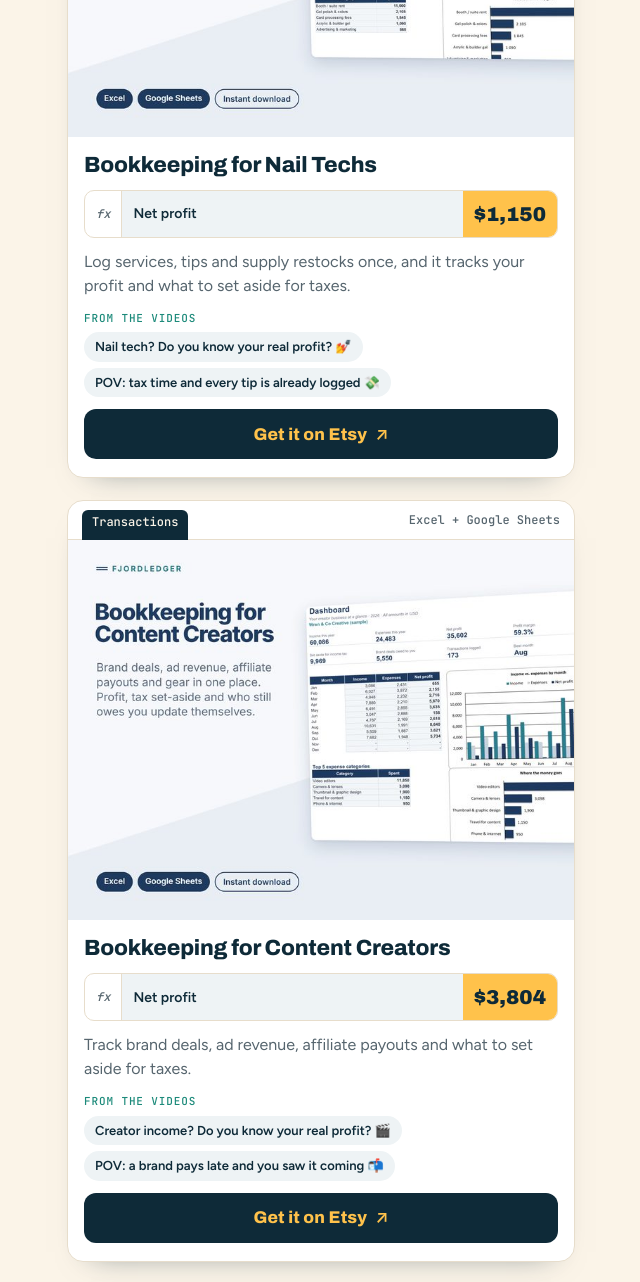
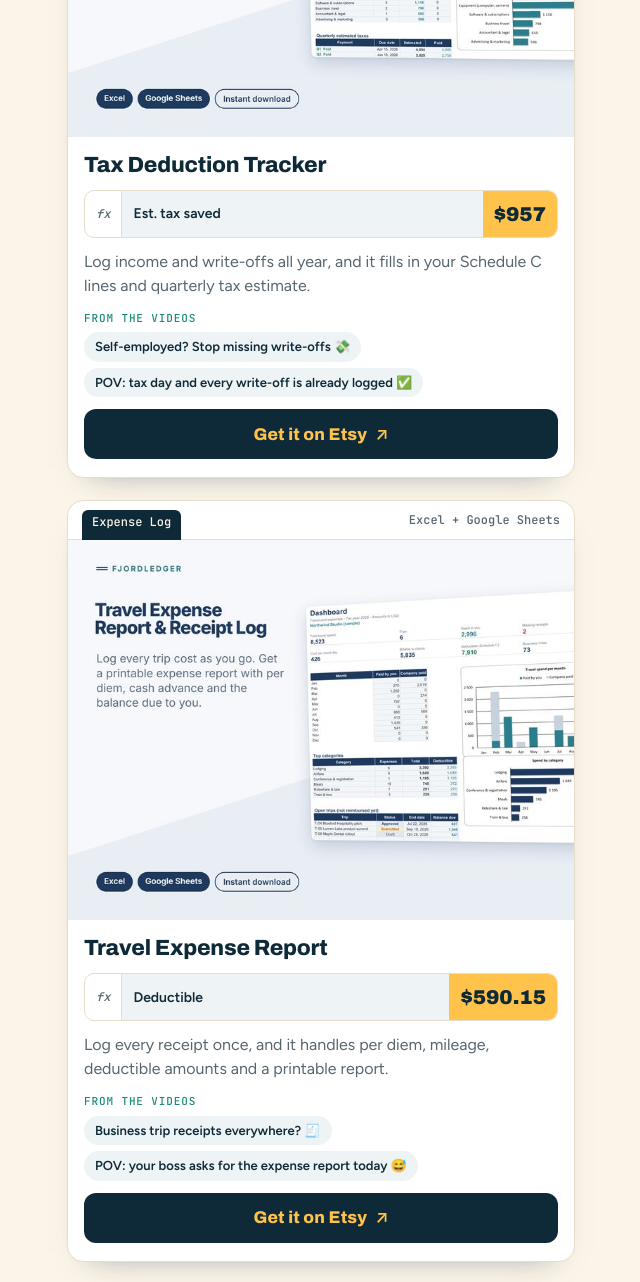
Before and after one commit to postsiamedia-ctrl/postsiamedia-ctrl.github.io, a plain HTML site: page index.html in a window 1280 px wide. Shown: the part 560-1842 px from the top of the page, without its empty margins (319-959 px from the left). Drawn offline with Linux system fonts and the light colour scheme.

Commit message:
Update link-in-bio page

```diff
--- a/index.html
+++ b/index.html
@@ -9,7 +9,7 @@
 <meta property="og:title" content="FjordLedger – Money spreadsheets">
 <meta property="og:description" content="Find the sheet from our videos. Excel + Google Sheets, instant download on Etsy.">
 <meta property="og:url" content="https://postsiamedia-ctrl.github.io/">
-<meta property="og:image" content="https://postsiamedia-ctrl.github.io/img/small-business-bookkeeping-for-nail-techs.jpg">
+<meta property="og:image" content="https://postsiamedia-ctrl.github.io/img/tax-deduction-tracker.jpg">
 <meta name="twitter:card" content="summary_large_image">
 <link rel="icon" href="img/logo.png">
 <link rel="apple-touch-icon" href="img/logo.png">
@@ -79,6 +79,26 @@
     <ul class="facts"><li>Excel + Google Sheets</li><li>Instant download</li><li>Made by a trained accountant</li></ul>
   </header>
   <p class="lead">Saw one of our videos? <span>Find the exact sheet below. Each card shows the number from the video.</span></p>
+<article class="sheet" id="tax-deduction-tracker">
+<div class="tab"><span>Expenses</span><span class="fmt">Excel + Google Sheets</span></div>
+<img src="img/tax-deduction-tracker.jpg" alt="Tax Deduction Tracker spreadsheet preview" loading="lazy" width="720" height="540">
+<div class="body">
+<h2>Tax Deduction Tracker</h2>
+<div class="fx" aria-label="Est. tax saved: $957"><span class="fxl">fx</span><span class="fxn">Est. tax saved</span><span class="fxv">$957</span></div>
+<p class="pitch">Log income and write-offs all year, and it fills in your Schedule C lines and quarterly tax estimate.</p>
+<div class="seen"><span class="lbl">From the videos</span><ul><li>Self-employed? Stop missing write-offs 💸</li><li>POV: tax day and every write-off is already logged ✅</li></ul></div>
+<a class="buy" href="https://www.etsy.com/listing/4614682413?utm_source=fjordledger_bio&amp;utm_medium=social">Get it on Etsy</a>
+</div></article>
+<article class="sheet" id="travel-expense-report">
+<div class="tab"><span>Expense Log</span><span class="fmt">Excel + Google Sheets</span></div>
+<img src="img/travel-expense-report.jpg" alt="Travel Expense Report spreadsheet preview" loading="lazy" width="720" height="540">
+<div class="body">
+<h2>Travel Expense Report</h2>
+<div class="fx" aria-label="Deductible: $590.15"><span class="fxl">fx</span><span class="fxn">Deductible</span><span class="fxv">$590.15</span></div>
+<p class="pitch">Log every receipt once, and it handles per diem, mileage, deductible amounts and a printable report.</p>
+<div class="seen"><span class="lbl">From the videos</span><ul><li>Business trip receipts everywhere? 🧾</li><li>POV: your boss asks for the expense report today 😅</li></ul></div>
+<a class="buy" href="https://www.etsy.com/listing/4614695080?utm_source=fjordledger_bio&amp;utm_medium=social">Get it on Etsy</a>
+</div></article>
 <article class="sheet" id="small-business-bookkeeping-for-nail-techs">
 <div class="tab"><span>Transactions</span><span class="fmt">Excel + Google Sheets</span></div>
 <img src="img/small-business-bookkeeping-for-nail-techs.jpg" alt="Bookkeeping for Nail Techs spreadsheet preview" loading="lazy" width="720" height="540">
```
Also changed, not shown: img/tax-deduction-tracker.jpg (added), img/travel-expense-report.jpg (added).
